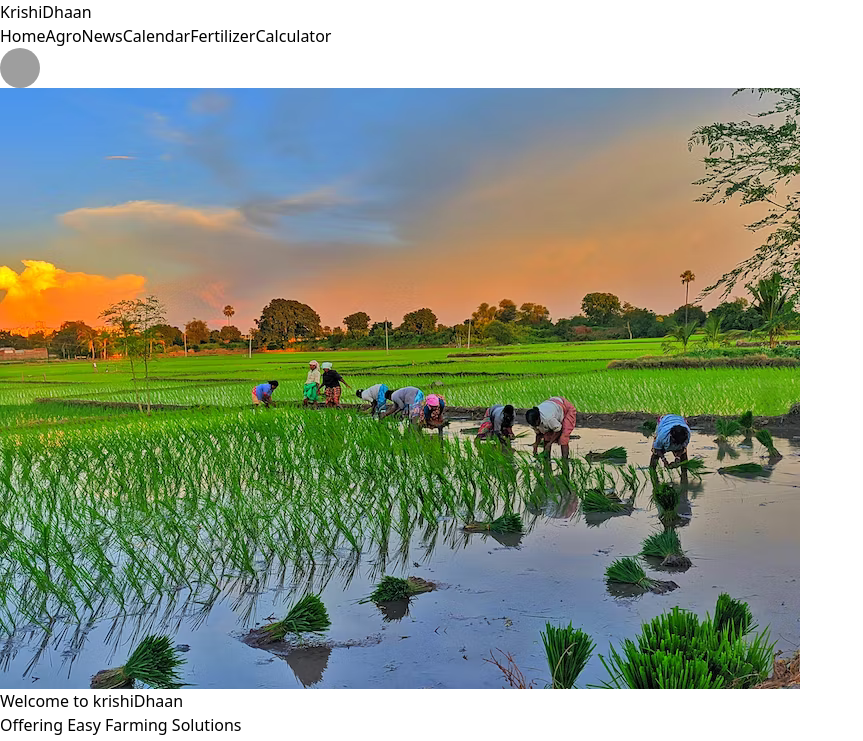
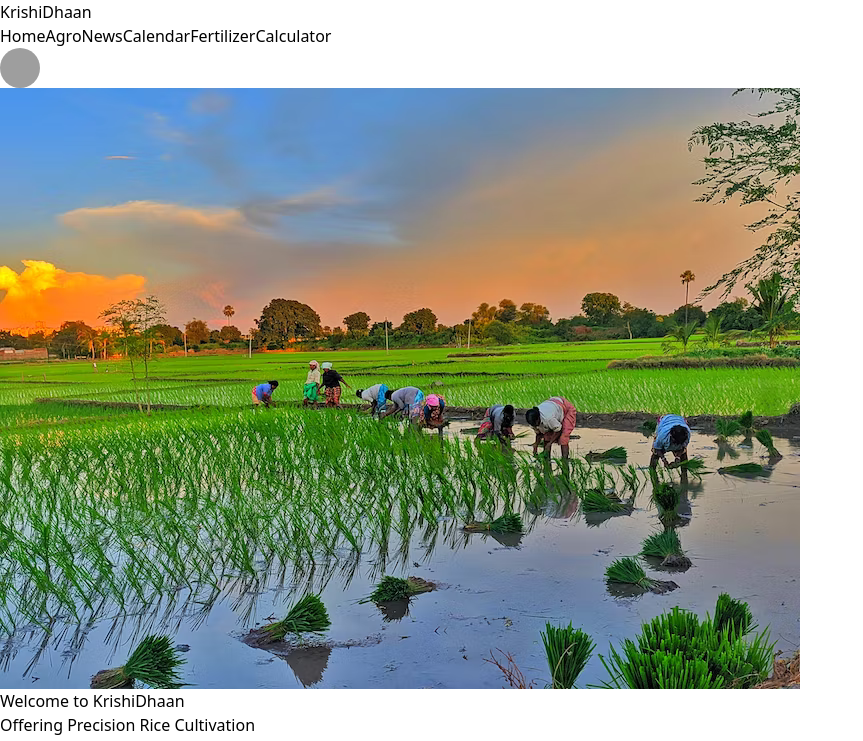
Before and after one commit to remantp6/krishiDhaan-frontend, a React (Vite) app: page /home in a window 1280 px wide. Shown: the top 741 px of the page, without its empty margins (0-863 px from the left). Built offline with nearby package versions, Linux system fonts and the light colour scheme; grey boxes are pictures that could not be loaded.

Commit message:
UI updated

```diff
--- a/src/auth/Login.jsx
+++ b/src/auth/Login.jsx
@@ -104,7 +104,7 @@ const Login = () => {
           >
             {"Copyright © "}
             <Link to="#" className="border-b border-gray-400">
-              Your Website
+              KrishiDhaan
             </Link>{" "}
             {new Date().getFullYear()}
             {"."}
--- a/src/auth/SignUp.jsx
+++ b/src/auth/SignUp.jsx
@@ -101,7 +101,7 @@ const SignUp = () => {
           >
             {"Copyright © "}
             <Link to="#" className="border-b border-gray-400">
-              Your Website
+              KrishiDhaan
             </Link>{" "}
             {new Date().getFullYear()}
             {"."}
--- a/src/components/HeroTitle.jsx
+++ b/src/components/HeroTitle.jsx
@@ -3,14 +3,14 @@ import React from "react";
 const HeroTitle = () => {
   return (
     <>
-      <div className="absolute top-1/2 left-1/2 transform -translate-x-1/2 -translate-y-1/2  text-white z-10 text-center">
-        <p className="text-3xl">Welcome to krishiDhaan</p>
-        <p className="text-3xl font-serif">
-          Offering Easy Farming Solutions
+      <div className="absolute top-1/2 left-1/2 transform -translate-x-1/2 -translate-y-1/2 font-bold  text-white z-10 text-center">
+        <p className="text-4xl">Welcome to KrishiDhaan</p>
+        <p className="text-4xl py-1 font-serif">
+          Offering Precision Rice Cultivation
         </p>
-        <p className="px-36 text-lg font-sans">
-          Developing models for making disease detection easy and providing
-          solutions for improving rice production
+        <p className=" text-2xl px-28 font-sans font-medium">
+          Developing models to make disease detection easy and providing
+          early detection for improving rice production
         </p>
       </div>
     </>
```
